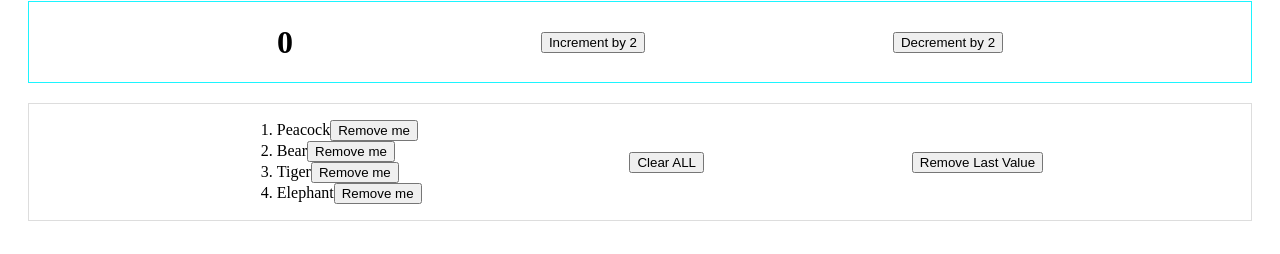
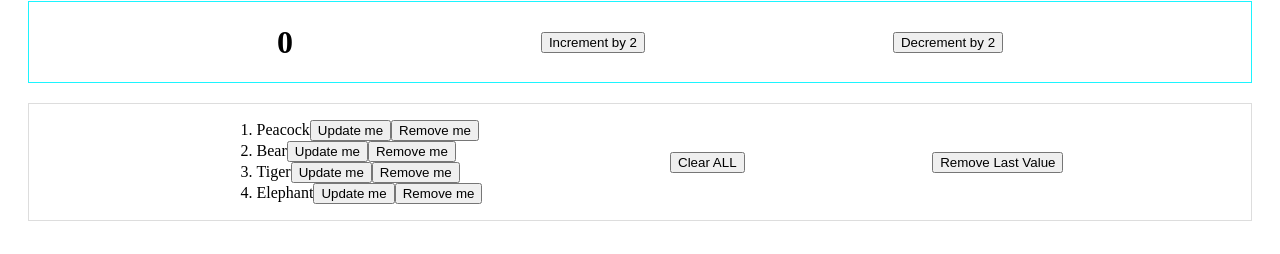
Before and after one commit to satyamrao789/Learning_ReactJs, a React (Create React App) app in the folder 01/: page / in a window 1280 px wide. Shown: the part 517-771 px from the top of the page. Built offline with nearby package versions, Linux system fonts and the light colour scheme.

Commit message:
useState example 2 update selected value

```diff
--- a/01/src/Profile.js
+++ b/01/src/Profile.js
@@ -25,6 +25,18 @@ const Profile = () => {
         }))
     }
 
+    //handleUpdateThisValue - will update selected value
+    const handleUpdateThisValue = (itemId) => {
+        setnData(nData.map((element) => {
+             if(element.id === itemId){
+                return { name:`${element.name} updated`}
+             }
+             else{
+                return element;
+             }
+        }))
+    }
+
     return (
         <div className='mainTag'>
             <ol>
@@ -34,6 +46,7 @@ const Profile = () => {
                             {value.name}
                             <span></span>
                             {/* to pass arguement in handleRemoveThisValue we need to make arrow fucntion */}
+                            <button onClick={() => handleUpdateThisValue(value.id)}>Update me</button>
                             <button onClick={() => handleRemoveThisValue(value.id)}>Remove me</button>
                         </li>
                     )
```
